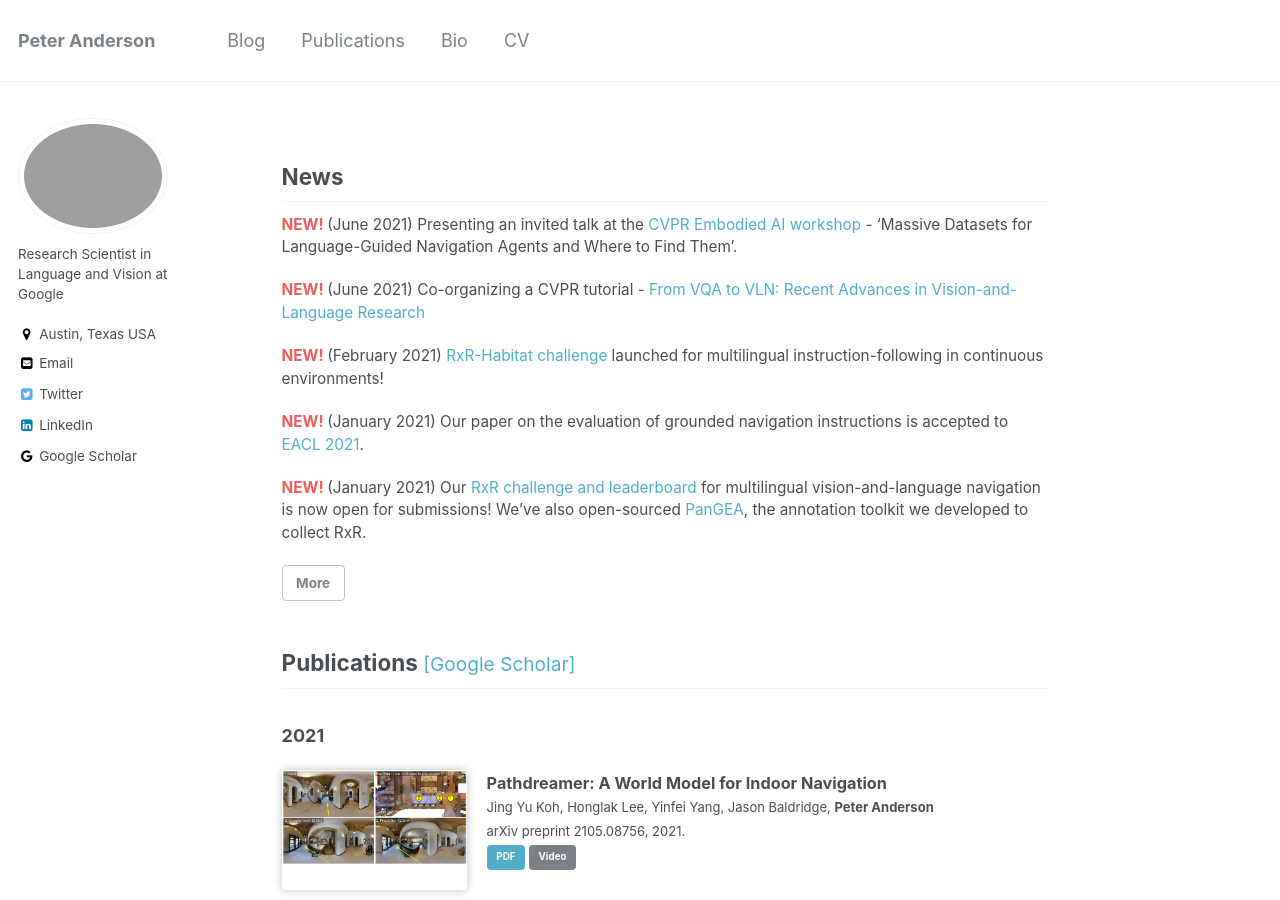
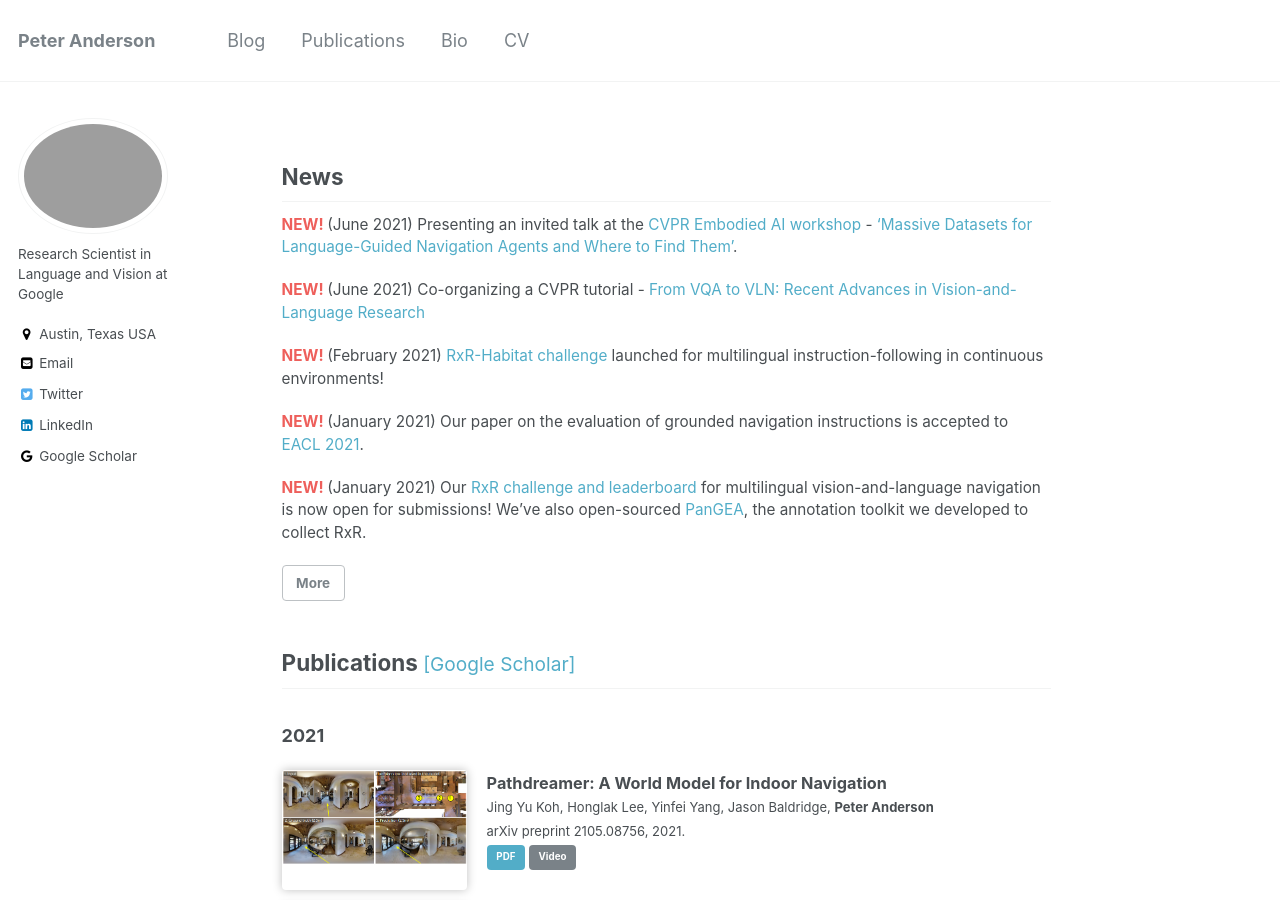
Before and after one commit to peteanderson80/peteanderson80.github.io, a Jekyll site: the page built from index.html, in a window 1280 px wide and 900 px high. Built offline with Jekyll 4.4.1, drawn with Linux system fonts in a browser that asks for light colours; the list of posts is cut into pages by our own code; part of the change alters nothing that is shown.

```diff
--- a/_data/news.yml
+++ b/_data/news.yml
@@ -1,13 +1,13 @@
 # News on home page
 main:
-  - "(June 2021) Presenting an invited talk at the [CVPR Embodied AI workshop](https://embodied-ai.org/) - 'Massive Datasets for Language-Guided Navigation Agents and Where to Find Them'."
+  - "(June 2021) Presenting an invited talk at the [CVPR Embodied AI workshop](https://embodied-ai.org/) - ['Massive Datasets for Language-Guided Navigation Agents and Where to Find Them'](https://youtu.be/r5RmmXeUAwE)."
   - "(June 2021) Co-organizing a CVPR tutorial - [From VQA to VLN: Recent Advances in Vision-and-Language Research](https://vqa2vln-tutorial.github.io/)"
   - "(February 2021) [RxR-Habitat challenge](https://ai.google.com/research/rxr/habitat?active_tab=leaderboard) launched for multilingual instruction-following in continuous environments!"
   - "(January 2021) Our paper on the evaluation of grounded navigation instructions is accepted to [EACL 2021](https://2021.eacl.org/)."
   - "(January 2021) Our [RxR challenge and leaderboard](https://ai.google.com/research/rxr/) for multilingual vision-and-language navigation is now open for submissions! We've also open-sourced [PanGEA](https://github.com/google-research/pangea), the annotation toolkit we developed to collect RxR."
 
 all:
-  - "(June 2021) Presenting an invited talk at the [CVPR Embodied AI workshop](https://embodied-ai.org/) - 'Massive Datasets for Language-Guided Navigation Agents and Where to Find Them'."
+  - "(June 2021) Presenting an invited talk at the [CVPR Embodied AI workshop](https://embodied-ai.org/) - ['Massive Datasets for Language-Guided Navigation Agents and Where to Find Them'](https://youtu.be/r5RmmXeUAwE)."
   - "(June 2021) Co-organizing a CVPR tutorial - [From VQA to VLN: Recent Advances in Vision-and-Language Research](https://vqa2vln-tutorial.github.io/)"
   - "(February 2021) [RxR-Habitat Challenge](https://ai.google.com/research/rxr/habitat?active_tab=leaderboard) launched for multilingual instruction-following in continuous environments!"
   - "(January 2021) Our paper on the evaluation of grounded navigation instructions is accepted to [EACL 2021](https://2021.eacl.org/)."
```
